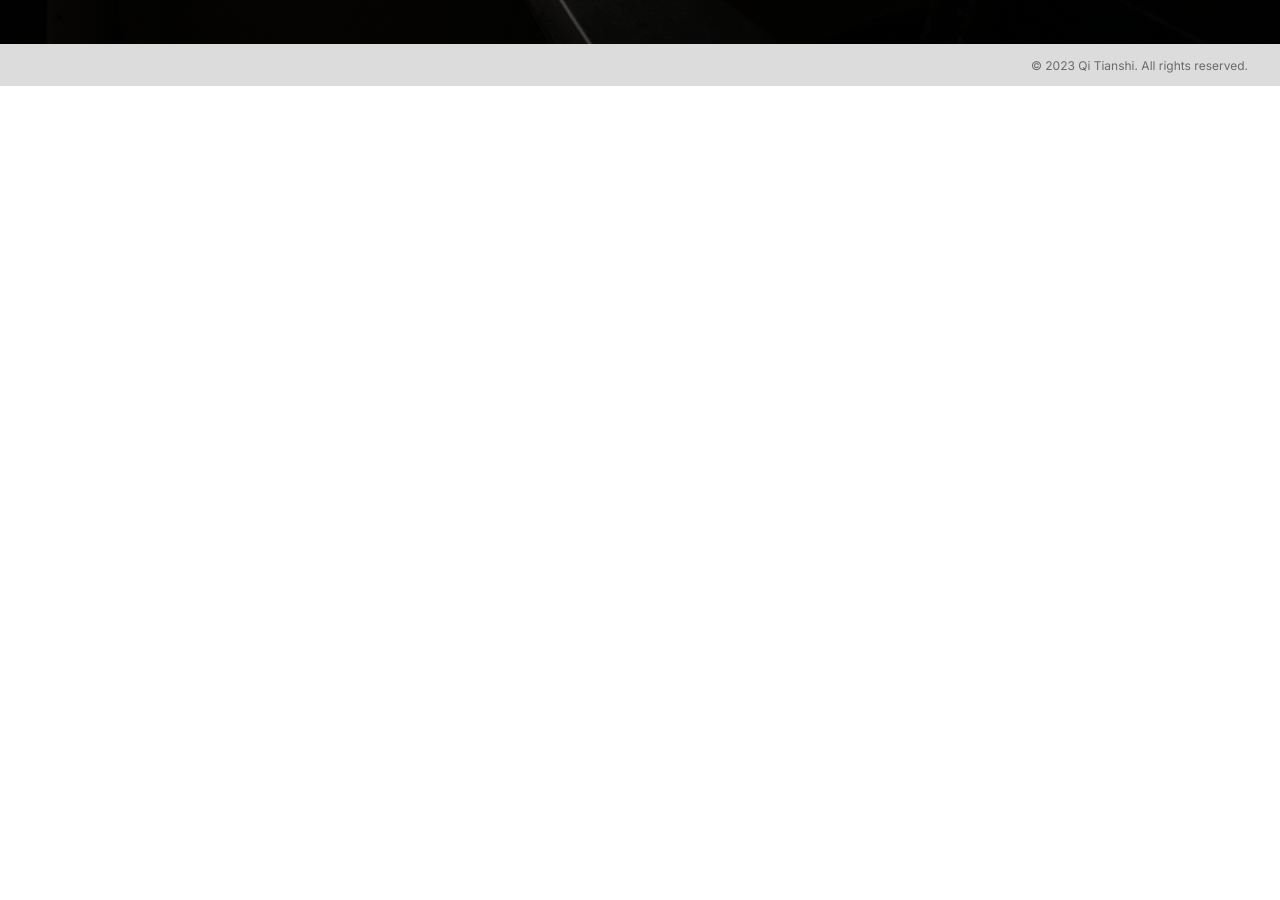
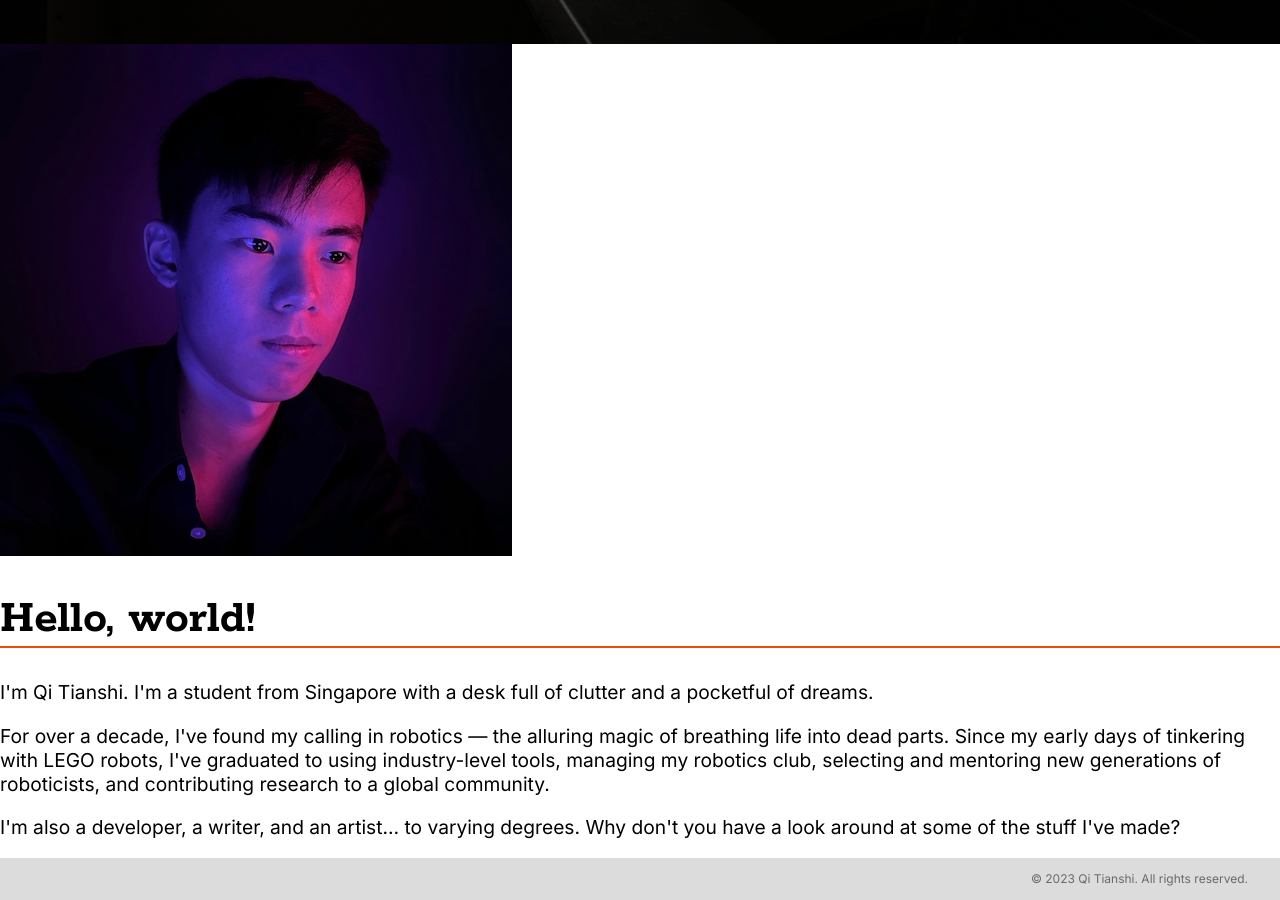
Before and after one commit to qitianshi/qitianshi.com, a Jekyll site: the page built from index.html, in a window 1280 px wide and 900 px high, scrolled down 856 px. Built offline with Jekyll 4.4.1, drawn with Linux system fonts in a browser that asks for light colours; before the commit the page ends 942 px from its top, so only the background shows below that.

Commit message:
Add short introduction to homepage

```diff
--- a/index.html
+++ b/index.html
@@ -18,3 +18,20 @@ custom_stylesheet: "/assets/styles/home.css"
     </div>
 
 </div>
+
+<div id="introduction-banner">
+
+    <img src="/assets/images/home/profile-pic.jpg" id="profile-pic" alt="A portrait of Tianshi in dramatic blue and purple lighting against a dark backdrop.">
+
+    <div id="introduction-text">
+        <h1>Hello, world!</h1>
+        <p>
+            I'm Qi Tianshi. I'm a student from Singapore with a desk full of clutter and a pocketful of dreams.
+        </p><p>
+            For over a decade, I've found my calling in robotics &mdash; the alluring magic of breathing life into dead parts. Since my early days of tinkering with LEGO robots, I've graduated to using industry-level tools, managing my robotics club, selecting and mentoring new generations of roboticists, and contributing research to a global community.
+        </p><p>
+            I'm also a developer, a writer, and an artist&mldr; to varying degrees. Why don't you have a look around at some of the stuff I've made?
+        </p>
+    </div>
+
+</div>
```
Also changed, not shown: assets/images/home/profile-pic.jpg (added).
